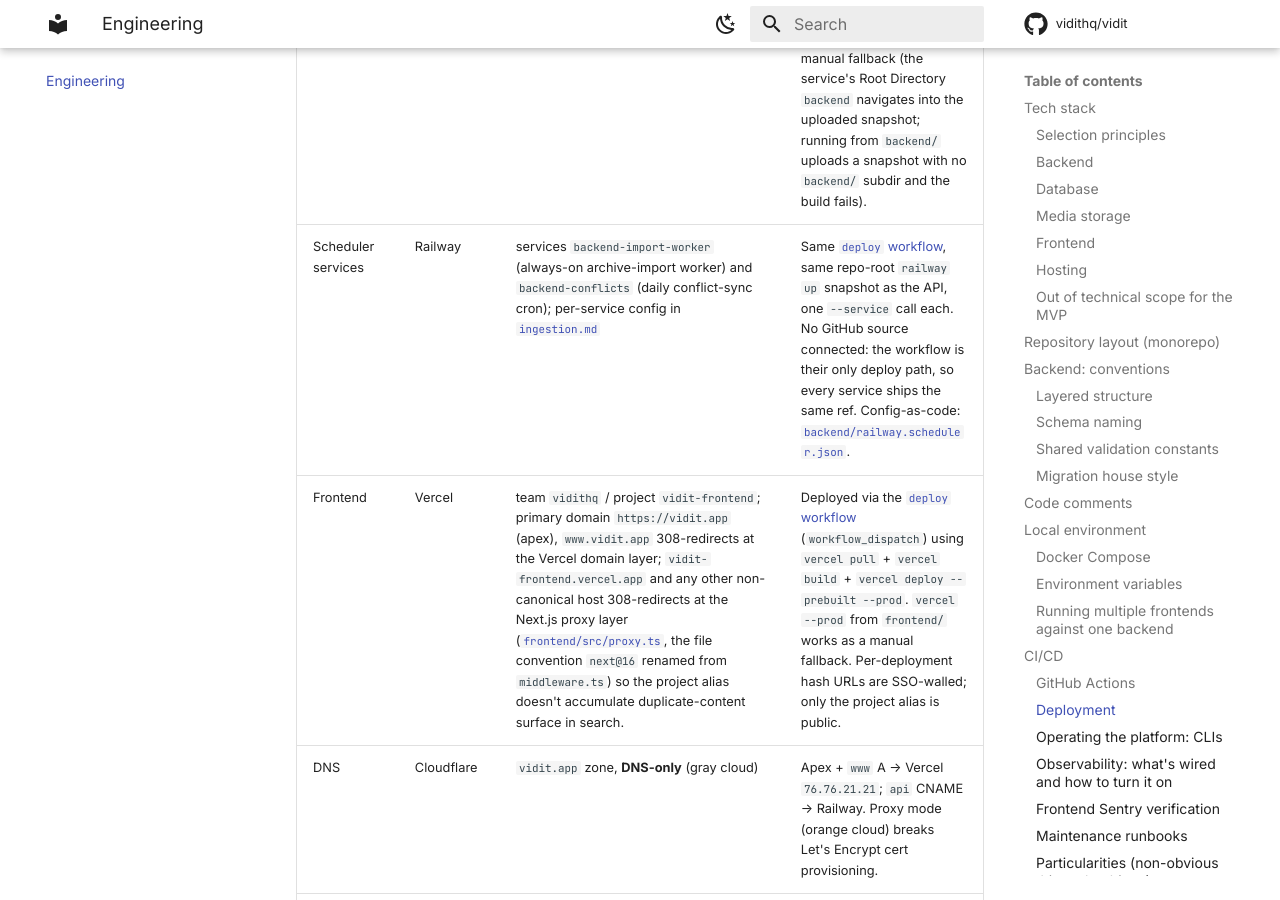
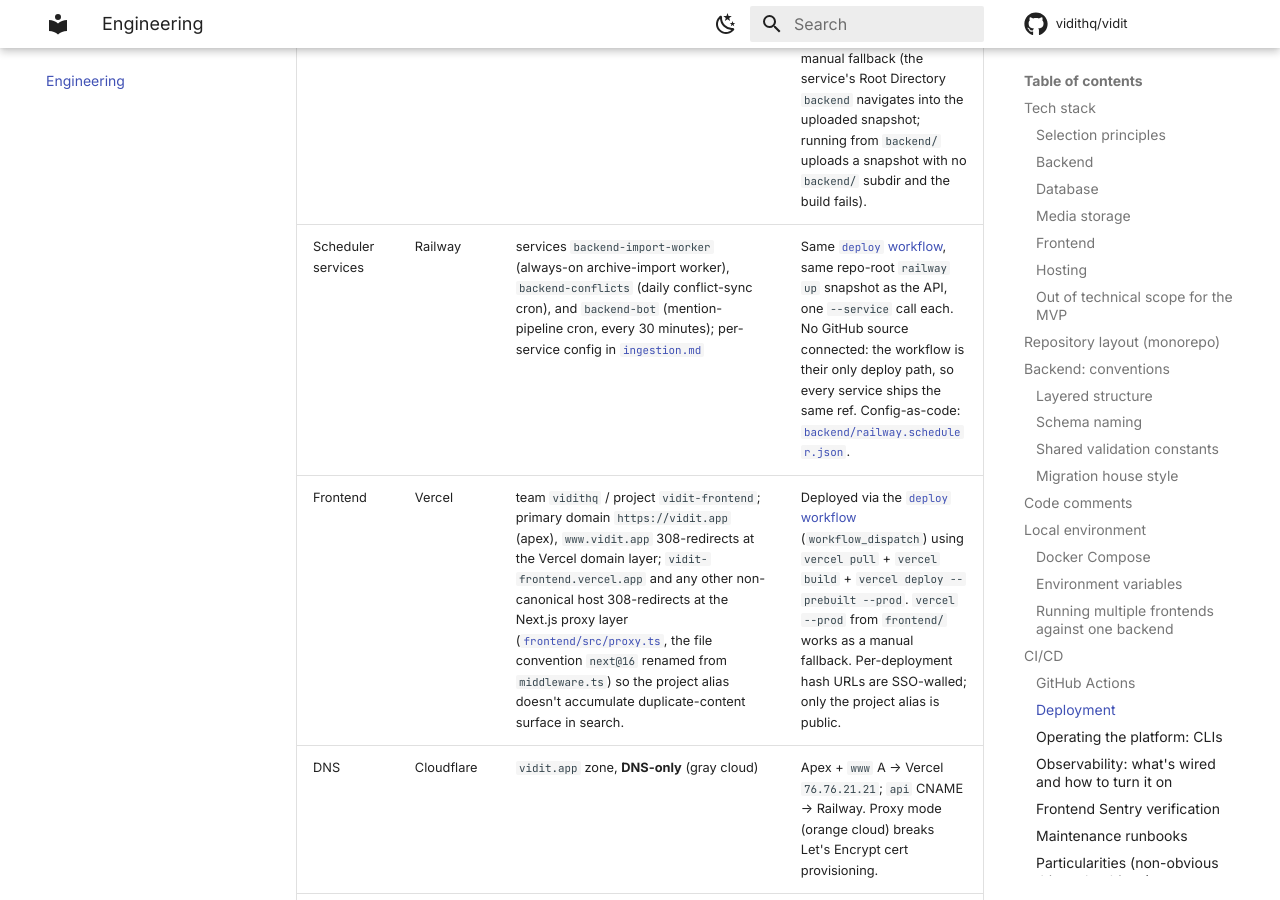
Before and after one commit to vidithq/vidit, an MkDocs documentation site: the page built from docs/engineering.md, in a window 1280 px wide and 900 px high, scrolled down 11540 px. Built offline with MkDocs 1.6.1 and Material for MkDocs 9.7.7, drawn with Linux system fonts in a browser that asks for light colours; comment, search, counter and statistics services are not loaded.

Commit message:
ci(deploy): ship the bot cron with the unified deploy (#148)
backend-bot joins the railway up sequence, so one dispatch ships the
API, the import worker, the conflict sync, and the bot on the same ref.
engineering.md's scheduler-services row and next.md's bot go-live row
record the state: the account, developer app, credentials, and cron
service are live; what's left is the bio link and one real end-to-end
tag test.

Signed-off-by: vidit-admin <admin@vidit.app>
Co-authored-by: Claude Fable 5 <noreply@anthropic.com>

```diff
--- a/docs/engineering.md
+++ b/docs/engineering.md
@@ -346,7 +346,7 @@ Hardening (forks make every workflow run attacker-reachable):
 |---------|----------|------------|--------|
 | Source | GitHub | [`github.com/vidithq/vidit`](https://github.com/vidithq/vidit): public, AGPL-3.0. Cross-linked from the landing roadmap card, the `/about` AGPL paragraph, and the sidebar header (next to the X + Discord shortcuts). | Direct push to feature branches; `main` is branch-protected, every change lands via PR. |
 | Backend | Railway | project `vidit` / service `backend`; public host `https://api.vidit.app` (Railway-internal `backend.railway.internal`) | Dockerfile build, deployed via the [`deploy` workflow](../.github/workflows/deploy.yml) (`workflow_dispatch`). Auto-deploy on push to `main` is **off**. `railway up --service backend` from the **repo root** works as a manual fallback (the service's Root Directory `backend` navigates into the uploaded snapshot; running from `backend/` uploads a snapshot with no `backend/` subdir and the build fails). |
-| Scheduler services | Railway | services `backend-import-worker` (always-on archive-import worker) and `backend-conflicts` (daily conflict-sync cron); per-service config in [`ingestion.md`](ingestion.md) | Same [`deploy` workflow](../.github/workflows/deploy.yml), same repo-root `railway up` snapshot as the API, one `--service` call each. No GitHub source connected: the workflow is their only deploy path, so every service ships the same ref. Config-as-code: [`backend/railway.scheduler.json`](../backend/railway.scheduler.json). |
+| Scheduler services | Railway | services `backend-import-worker` (always-on archive-import worker), `backend-conflicts` (daily conflict-sync cron), and `backend-bot` (mention-pipeline cron, every 30 minutes); per-service config in [`ingestion.md`](ingestion.md) | Same [`deploy` workflow](../.github/workflows/deploy.yml), same repo-root `railway up` snapshot as the API, one `--service` call each. No GitHub source connected: the workflow is their only deploy path, so every service ships the same ref. Config-as-code: [`backend/railway.scheduler.json`](../backend/railway.scheduler.json). |
 | Frontend | Vercel | team `vidithq` / project `vidit-frontend`; primary domain `https://vidit.app` (apex), `www.vidit.app` 308-redirects at the Vercel domain layer; `vidit-frontend.vercel.app` and any other non-canonical host 308-redirects at the Next.js proxy layer ([`frontend/src/proxy.ts`](../frontend/src/proxy.ts), the file convention `next@16` renamed from `middleware.ts`) so the project alias doesn't accumulate duplicate-content surface in search. | Deployed via the [`deploy` workflow](../.github/workflows/deploy.yml) (`workflow_dispatch`) using `vercel pull` + `vercel build` + `vercel deploy --prebuilt --prod`. `vercel --prod` from `frontend/` works as a manual fallback. Per-deployment hash URLs are SSO-walled; only the project alias is public. |
 | DNS | Cloudflare | `vidit.app` zone, **DNS-only** (gray cloud) | Apex + `www` A → Vercel `76.76.21.21`; `api` CNAME → Railway. Proxy mode (orange cloud) breaks Let's Encrypt cert provisioning. |
 | Database | Railway | managed Postgres + PostGIS, service `postgres-db` (image `postgis/postgis:16-3.4`) | `DATABASE_URL` (with internal `*.railway.internal` host) is auto-injected onto the **`backend`** service when the DB is attached. New consumers wire it as `${{backend.DATABASE_URL}}`. Public networking is **off**; admin scripts run inside the backend container via `railway ssh --service backend`. |
```
Also changed, not shown: planning/next.md (+1 -1 lines), 1 other file.
